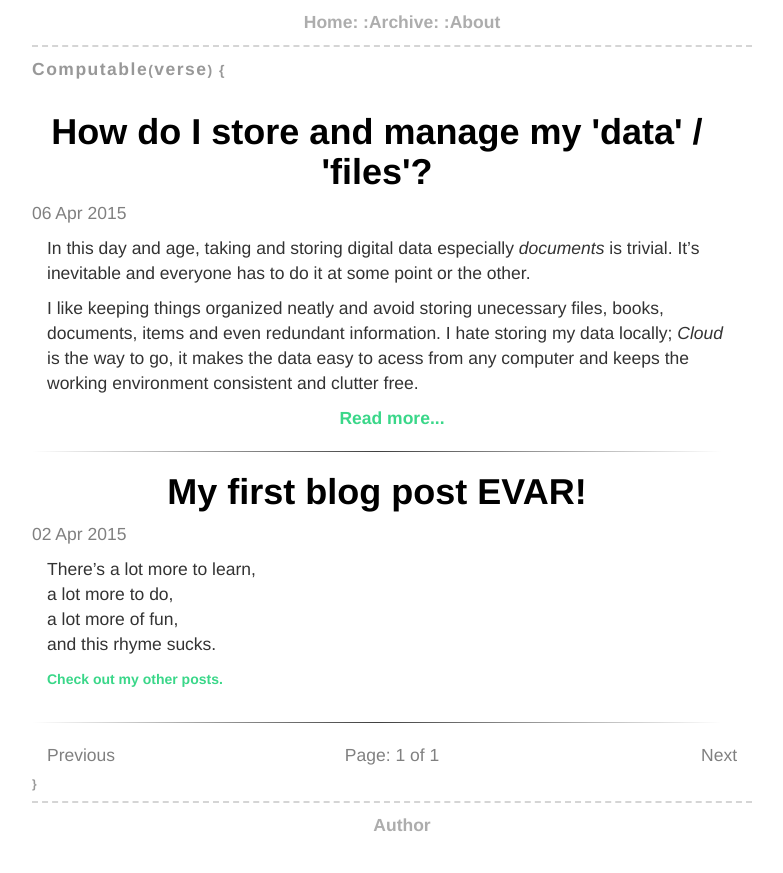
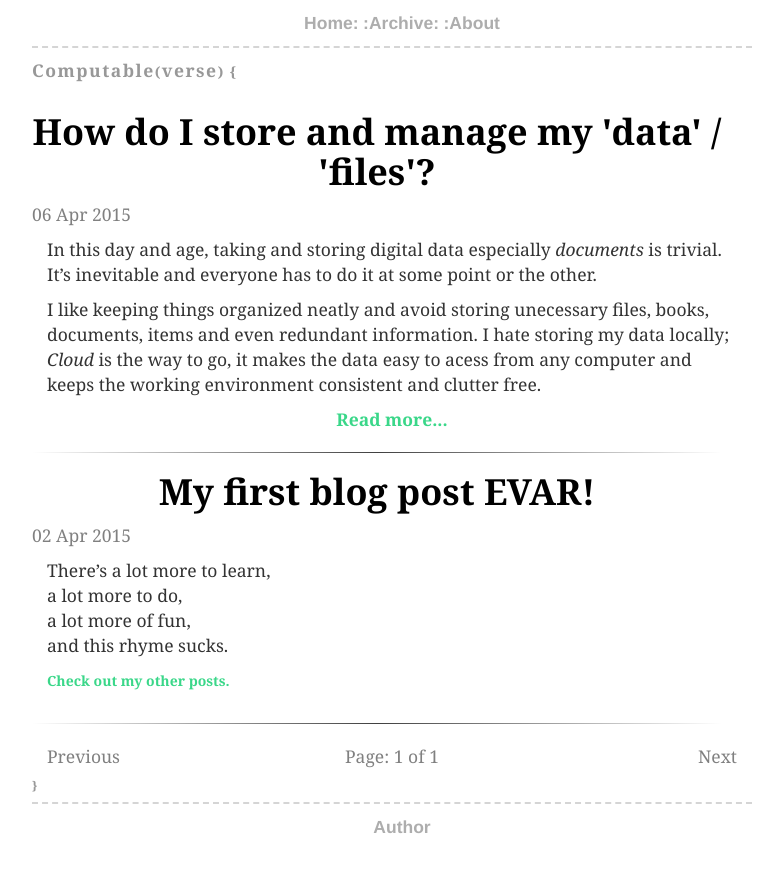
Before and after one commit to ACidDrinkeR/lol.github.io, a Jekyll site: the page built from index.html, in a window 1280 px wide. Shown: the top 873 px of the page, without its empty margins (263-1046 px from the left). Built offline with Jekyll 4.4.1, drawn with Linux system fonts in a browser that asks for light colours; the list of posts is cut into pages by our own code.

Commit message:
changed font.

```diff
--- a/css/main.css
+++ b/css/main.css
@@ -1,8 +1,9 @@
 /* ## GLOBAL ## */
 * {
     /*font-family: Consolas, monaco, monospace;*/
-    font-family:'Helvetica', 'Arial', 'Sans-Serif';
+    /*font-family:'Helvetica', 'Arial', 'Sans-Serif';*/
     /*padding: 0px;*/
+    font-family: 'Sorts Mill Goudy', Georgia, Times, serif;
 }
 
 @media(min-width:1200px){
```
